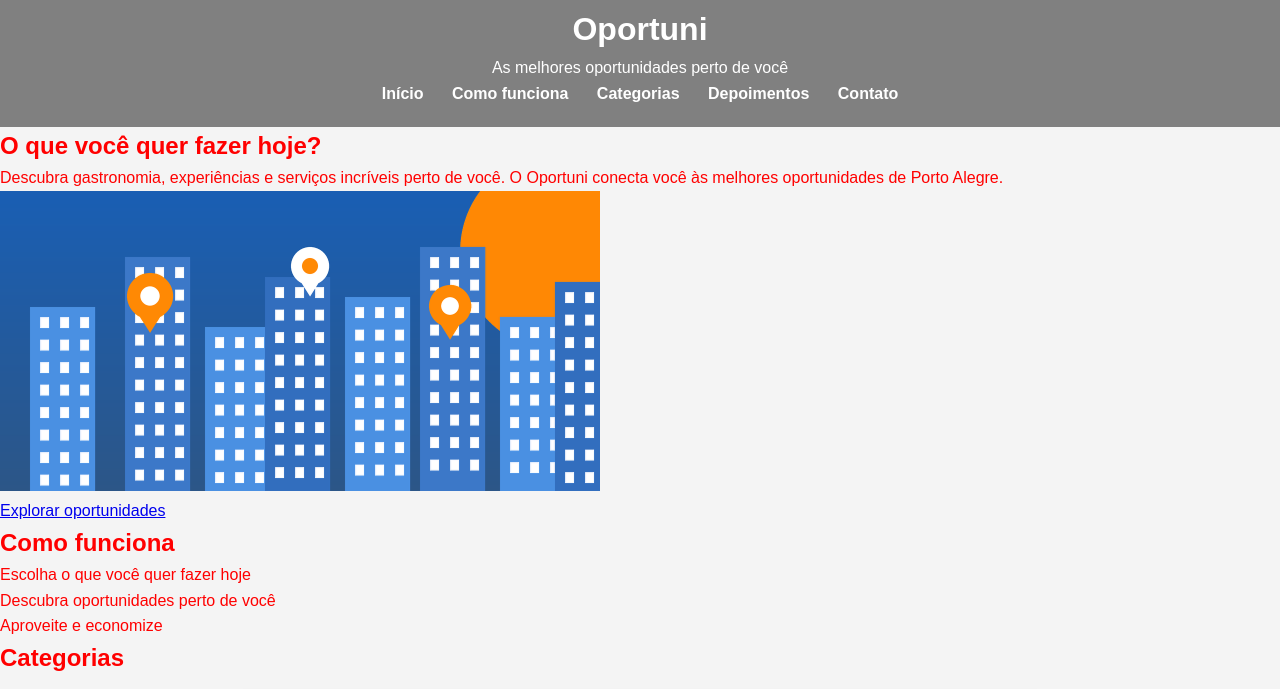
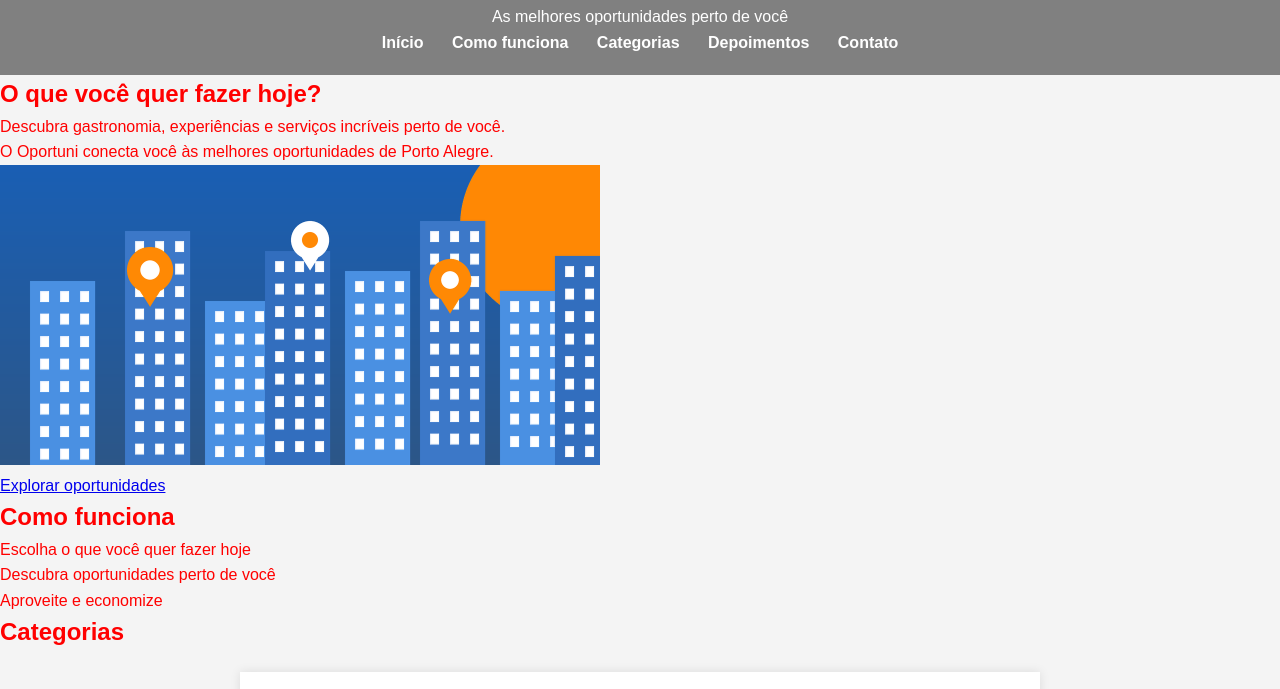
Before and after one commit to Rafael02468Senac/meu-clube, a plain HTML site: page index.html in a window 1280 px wide. Shown: the part 81-770 px from the top of the page. Drawn offline with Linux system fonts and the light colour scheme; files that its build step writes are made by us from their sources.

Commit message:
Update index.html

```diff
--- a/index.html
+++ b/index.html
@@ -21,8 +21,6 @@
     <header>
 
         <img src="img/logo.png" alt="Logo do Oportuni" width="200">
-
-        <h1>Oportuni</h1>
 
         <p>As melhores oportunidades perto de você</p>
 
@@ -60,12 +58,12 @@
 
                 Descubra gastronomia, experiências e serviços incríveis
 
-                perto de você. O Oportuni conecta você às melhores
+                perto de você. <br> O Oportuni conecta você às melhores
 
                 oportunidades de Porto Alegre.
 
             </p>
-            <figure>
+            <figure id="hero-image">
                 <img src="img/city.png" alt="Cidade cheia de oportunidades perto de você" width="600">
                 <figcaption>
                     <a href="#categorias">Explorar oportunidades</a>
@@ -98,12 +96,11 @@
 
 
         <!-- Seção 3: categorias -->
-
+        <h2>Categorias</h2>
         <section id="categorias">
 
             <!-- cards de categoria -->
 
-            <h2>Categorias</h2>
 
 
 
```
